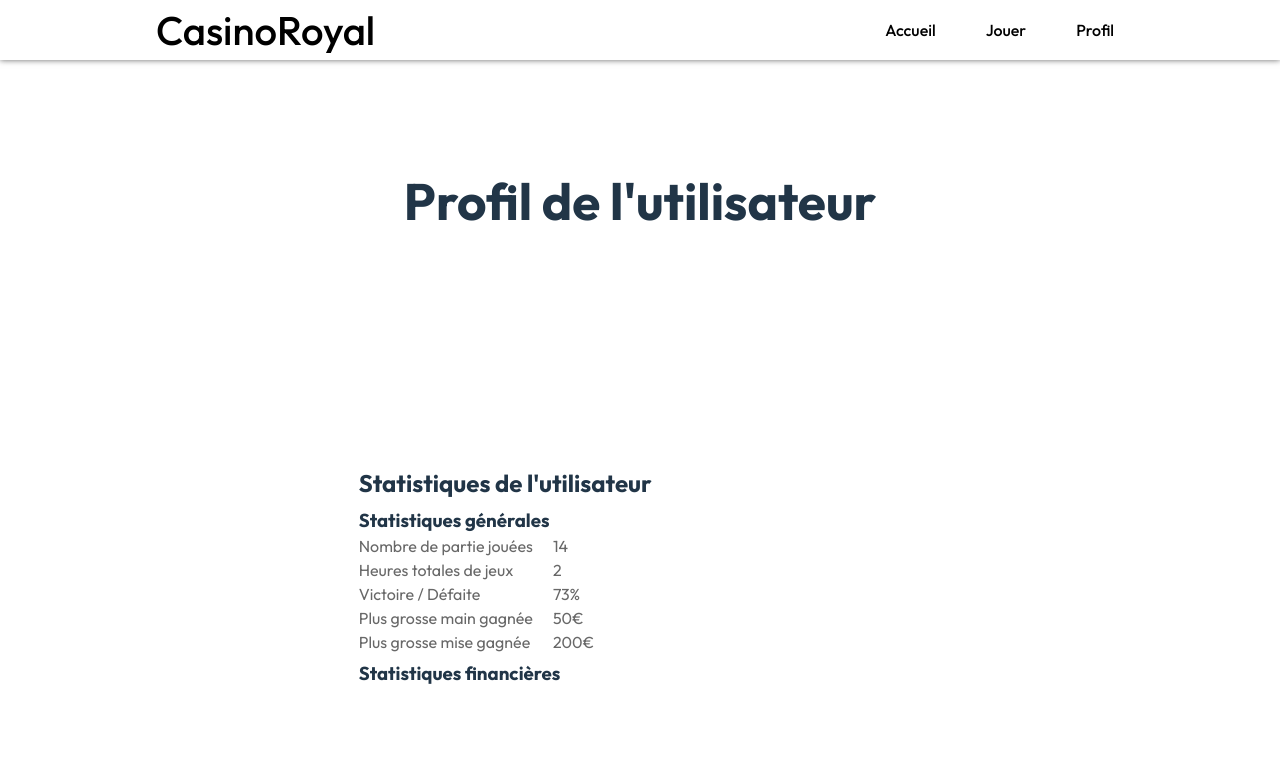
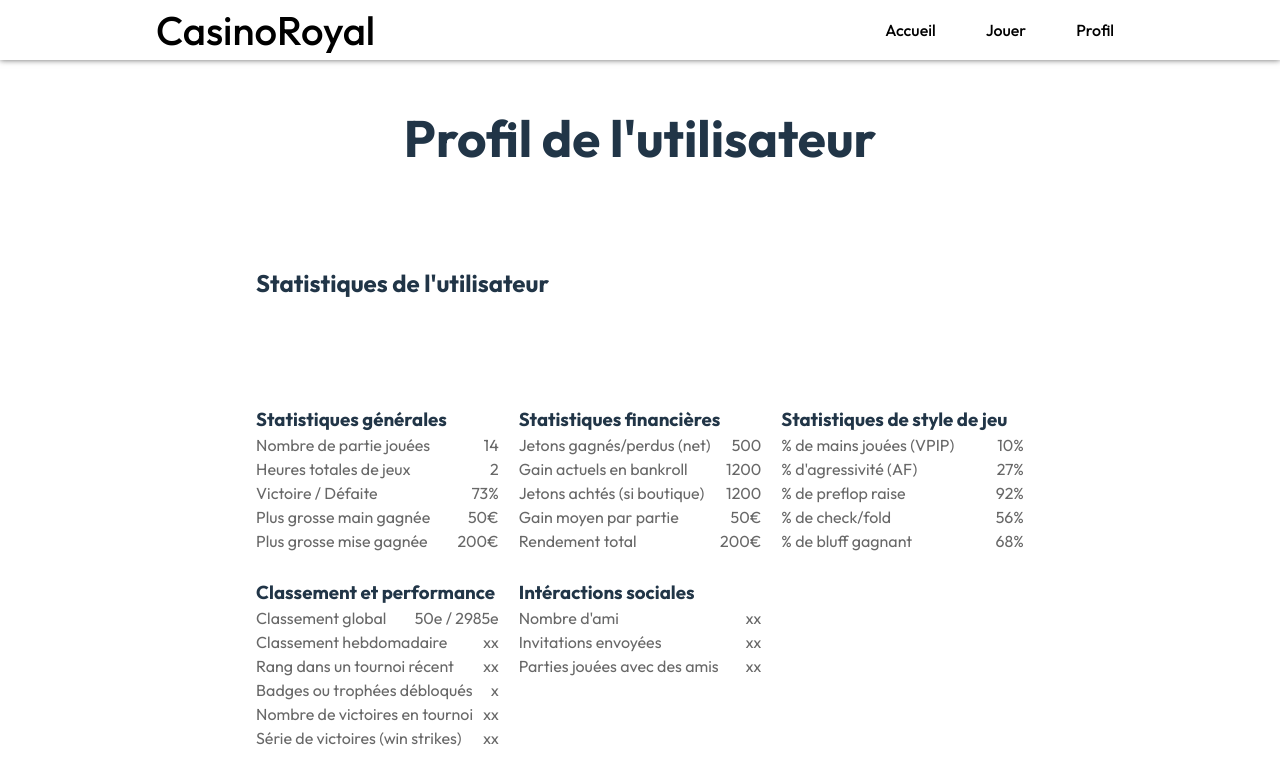
Before and after one commit to Beehnood/front-poker, a React (Vite) app in the folder front-poker-api/: page /stats in a window 1280 px wide. Shown: the top 784 px of the page. Built offline with nearby package versions, Linux system fonts and the light colour scheme; a web font is replaced by a local one.

Commit message:
Changement des statistiques

```diff
--- a/front-poker-api/src/pages/Stats.tsx
+++ b/front-poker-api/src/pages/Stats.tsx
@@ -5,9 +5,11 @@ const Stats = () => {
     return (
         <div className="profile-container login">
             <h1>Profil de l'utilisateur</h1>
+            <h2>Statistiques de l'utilisateur</h2>
 
             <div className="profile-section stats">
-                <h2>Statistiques de l'utilisateur</h2>
+                <div>
+                    <div>
                         <h3>Statistiques générales</h3>
                         <div>
                             <p>Nombre de partie jouées</p>
@@ -29,8 +31,101 @@ const Stats = () => {
                             <p>Plus grosse mise gagnée</p>
                             <p>200€</p>
                         </div>
+                    </div>
 
+                    <div>
                         <h3>Statistiques financières</h3>
+                        <div>
+                            <p>Jetons gagnés/perdus (net)</p>
+                            <p>500</p>
+                        </div>
+                        <div>
+                            <p>Gain actuels en bankroll</p>
+                            <p>1200</p>
+                        </div>
+                        <div>
+                            <p>Jetons achtés (si boutique)</p>
+                            <p>1200</p>
+                        </div>
+                        <div>
+                            <p>Gain moyen par partie</p>
+                            <p>50€</p>
+                        </div>
+                        <div>
+                            <p>Rendement total</p>
+                            <p>200€</p>
+                        </div>
+                    </div>
+
+                    <div>
+                        <h3>Statistiques de style de jeu</h3>
+                        <div>
+                            <p>% de mains jouées (VPIP)</p>
+                            <p>10%</p>
+                        </div>
+                        <div>
+                            <p>% d'agressivité (AF)</p>
+                            <p>27%</p>
+                        </div>
+                        <div>
+                            <p>% de preflop raise</p>
+                            <p>92%</p>
+                        </div>
+                        <div>
+                            <p>% de check/fold</p>
+                            <p>56%</p>
+                        </div>
+                        <div>
+                            <p>% de bluff gagnant</p>
+                            <p>68%</p>
+                        </div>
+                    </div>
+
+                    <div>
+                        <h3>Classement et performance</h3>
+                        <div>
+                            <p>Classement global</p>
+                            <p>50e / 2985e</p>
+                        </div>
+                        <div>
+                            <p>Classement hebdomadaire</p>
+                            <p>xx</p>
+                        </div>
+                        <div>
+                            <p>Rang dans un tournoi récent</p>
+                            <p>xx</p>
+                        </div>
+                        <div>
+                            <p>Badges ou trophées débloqués</p>
+                            <p>x</p>
+                        </div>
+                        <div>
+                            <p>Nombre de victoires en tournoi</p>
+                            <p>xx</p>
+                        </div>
+                        <div>
+                            <p>Série de victoires (win strikes)</p>
+                            <p>xx</p>
+                        </div>
+                    </div>
+
+                    <div>
+                        <h3>Intéractions sociales</h3>
+                        <div>
+                            <p>Nombre d'ami</p>
+                            <p>xx</p>
+                        </div>
+                        <div>
+                            <p>Invitations envoyées</p>
+                            <p>xx</p>
+                        </div>
+                        <div>
+                            <p>Parties jouées avec des amis</p>
+                            <p>xx</p>
+                        </div>
+                    </div>
+
+                </div>
             </div>
 
         </div>
```
Lines whose indentation alone changed are shown as unchanged.
